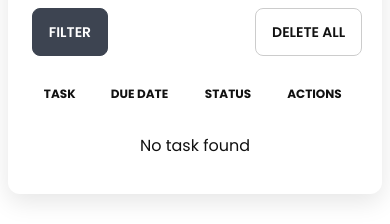
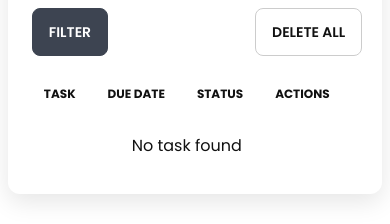
Before and after one commit to ParamveerSingh19/TaskFlow, a plain HTML site: page index.html in a window 390 px wide. Shown: the part 274-498 px from the top of the page. Drawn offline with nearby package versions, Linux system fonts and the light colour scheme.

Commit message:
Update table class for better responsiveness and layout consistency

```diff
--- a/index.html
+++ b/index.html
@@ -75,7 +75,7 @@
         <button class="btn btn-secondary delete-all-btn">Delete All</button>
       </div>
 
-      <table class="table w-full">
+      <table class="table w-100% max-md">
         <thead>
           <tr>
             <th>Task</th>
```
